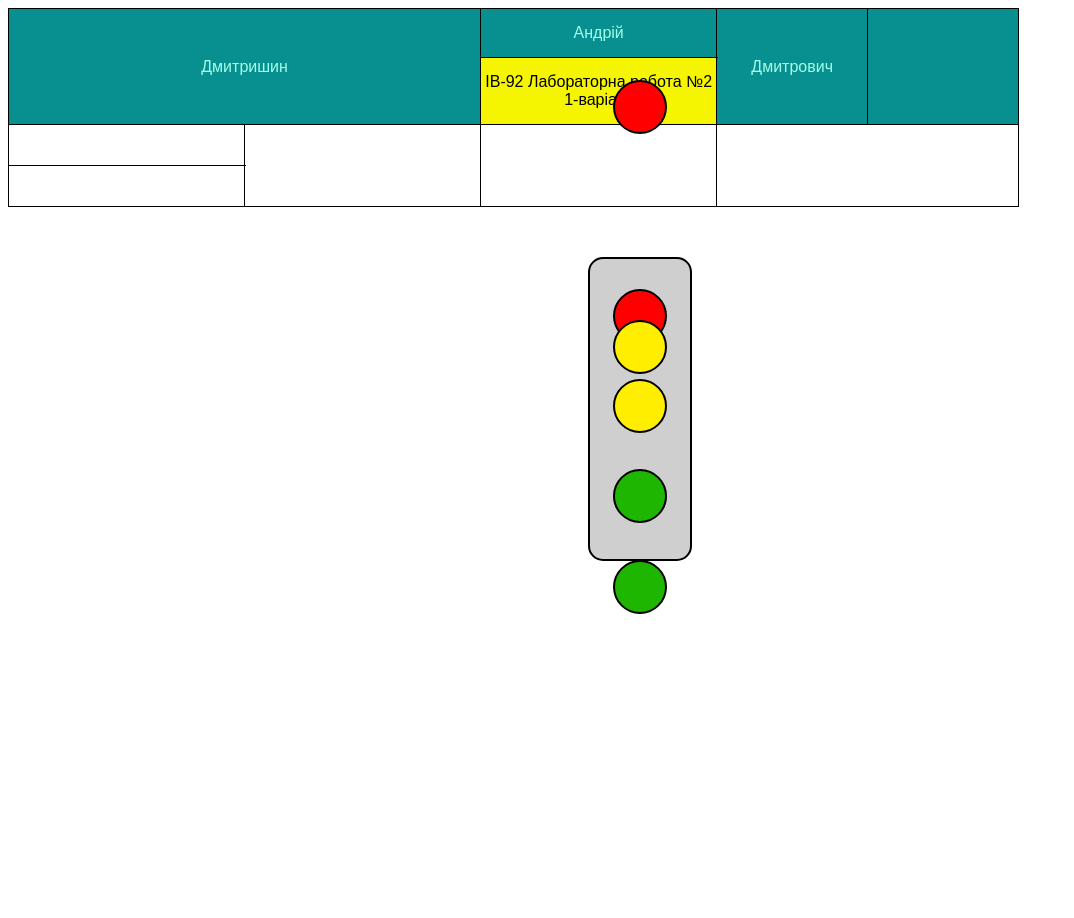
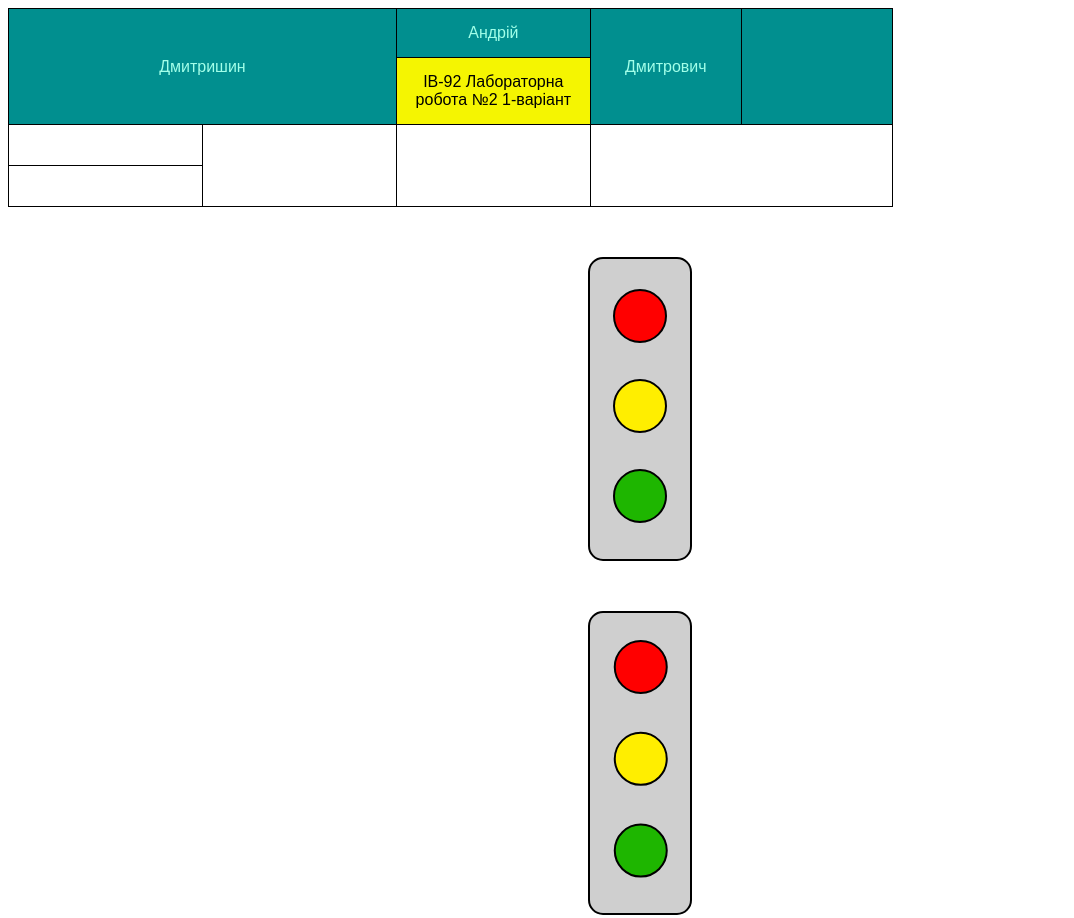
Before and after one commit to AndrewDmytryshyn/Lab2, a plain HTML site: page index.html in a window 1280 px wide. Shown: the whole page, without its empty margins (0-1074 px from the left). Before the commit the page ends 800 px from the top, so only its background shows below. Drawn offline with Linux system fonts and the light colour scheme.

Commit message:
third commit

```diff
--- a/style.css
+++ b/style.css
@@ -3,7 +3,7 @@ th,
 td {
   border: 1px solid black;
   border-collapse: collapse;
-  width: 80%;
+  width: 70%;
 }
 th,
 td {
@@ -13,9 +13,8 @@ td {
   padding: 15px 0px;
   font-family: Arial, 'Helvetica Neue', Helvetica, sans-serif;
 }
-
 .first-tr td {
-  background-color: #088f8f;
+  background-color: #018f8f;
   color: #a2ffe9;
   transition: all 0.3s ease;
 }
@@ -23,20 +22,16 @@ td {
   background-color: #f5f501;
   color: #000000;
 }
-
 .second-tr td {
   background-color: #f5f501;
   color: #000000;
   transition: all 0.3s ease;
 }
-
 .second-tr td:hover {
   background-color: #018f8f;
   color: #a2ffe9;
 }
-
-.figure {
-  position: relative;
+.figure, .figure-second {
   background-color: #cfcfcf;
   width: 100px;
   height: 300px;
@@ -45,7 +40,12 @@ td {
   border-radius: 15px;
   border: 2px solid #000;
 }
-.first-part {
+.figure{
+   position: relative;
+}
+.first-part:not(.second),
+.second-part:not(.second),
+.third-part:not(.second) {
   position: absolute;
   width: 50px;
   height: 50px;
@@ -56,25 +56,29 @@ td {
   top: 10%;
   border: 2px solid #000;
 }
-.second-part {
-  position: absolute;
+.second-part:not(.second) {
+  background-color: rgb(255, 238, 0);
+  top: 40%;
+}
+.third-part:not(.second) {
+  background-color: rgb(30, 182, 0);
+  top: 70%;
+}
+.figure-second .first-part,
+.second-part,
+.third-part {
   width: 50px;
   height: 50px;
   border-radius: 50%;
-  left: 50%;
-  transform: translateX(-50%);
-  background-color: rgb(255, 238, 0);
-  top: 40%;
+  transform: translate(44%, 50%);
+  background-color: red;
   border: 2px solid #000;
 }
-.third-part {
-  position: absolute;
-  width: 50px;
-  height: 50px;
-  border-radius: 50%;
-  left: 50%;
-  transform: translateX(-50%);
+.figure-second .second-part {
+  transform: translate(44%, 120%);
+  background-color: rgb(255, 238, 0);
+}
+.figure-second .third-part {
+  transform: translate(44%, 190%);
   background-color: rgb(30, 182, 0);
-  top: 70%;
-  border: 2px solid #000;
 }
```
